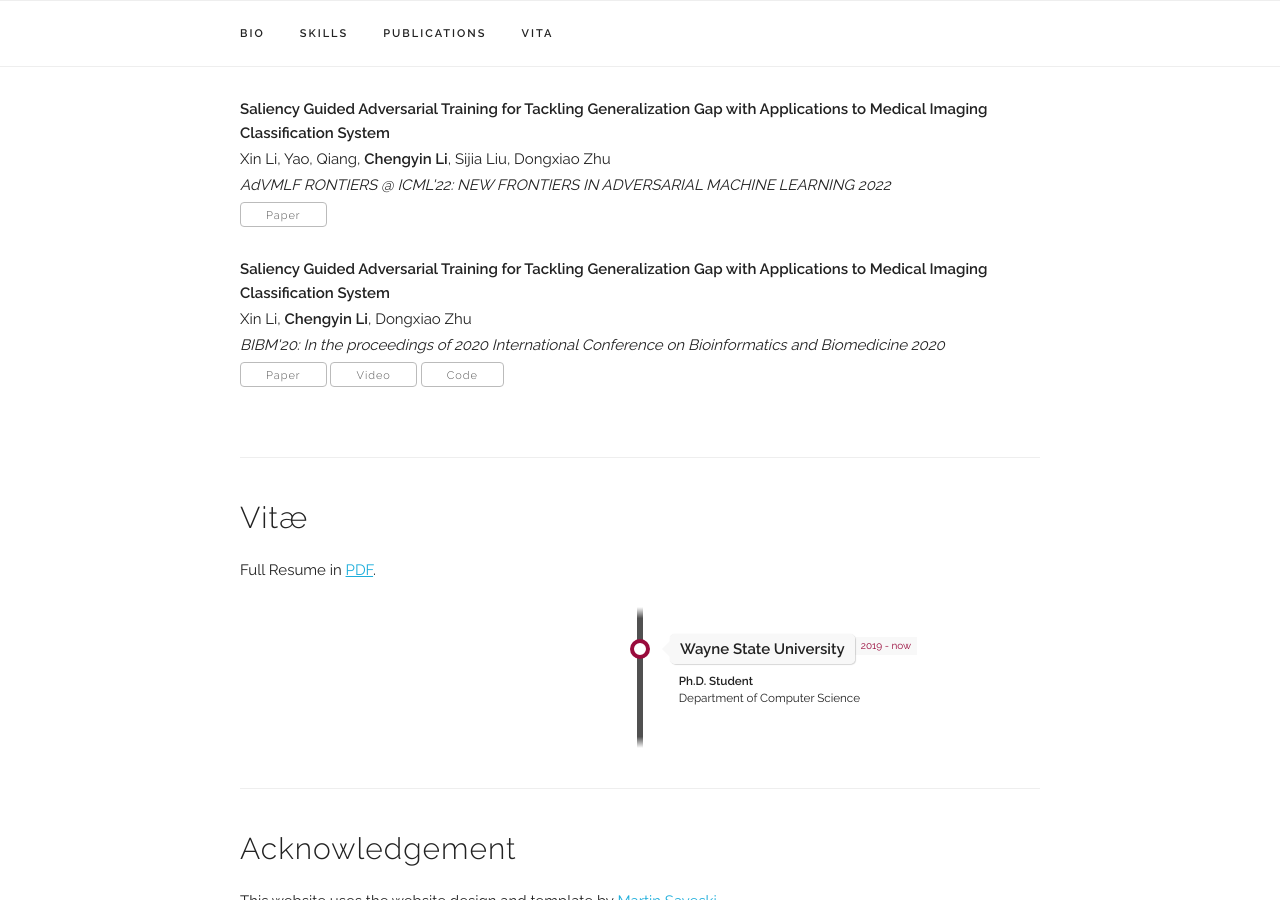
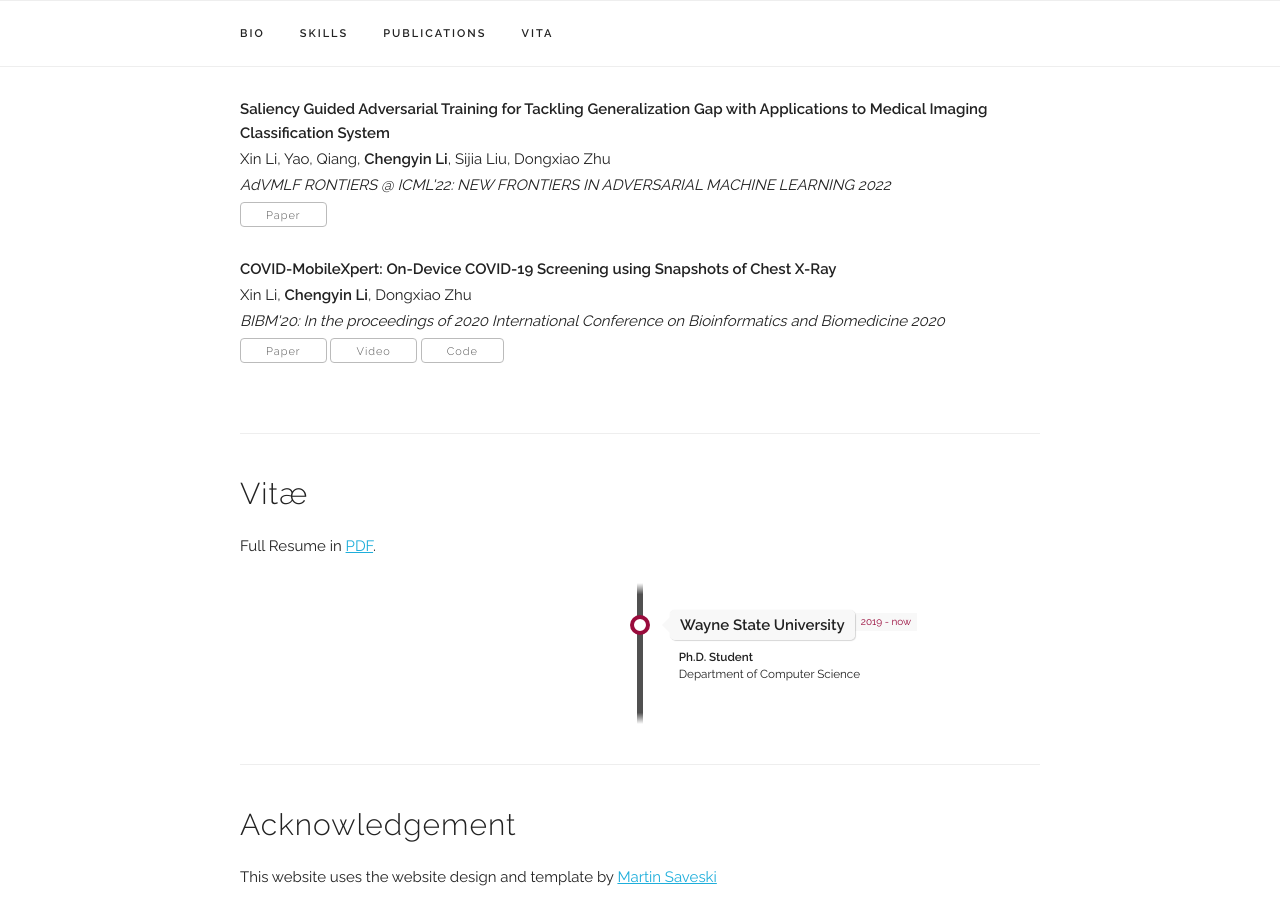
Before and after one commit to ChengyinLee/chengyinlee.github.io, a Jekyll site: the page built from index.html, in a window 1280 px wide and 900 px high, scrolled down 1621 px. Built offline with Jekyll 4.4.1, drawn with Linux system fonts in a browser that asks for light colours; some web fonts are replaced.

Commit message:
Update publications.yaml

```diff
--- a/_data/publications.yaml
+++ b/_data/publications.yaml
@@ -21,7 +21,7 @@ papers:
     paper_pdf: "/assets/publications/2022_adv_meidcal_classification/SGAicml2022w.pdf"
     selected: y
 
-  - title: "Saliency Guided Adversarial Training for Tackling Generalization Gap with Applications to Medical Imaging Classification System"
+  - title: "COVID-MobileXpert: On-Device COVID-19 Screening using Snapshots of Chest X-Ray"
     authors: Xin Li, <b>Chengyin Li</b>, Dongxiao Zhu
     venue: "BIBM'20: In the proceedings of 2020 International Conference on Bioinformatics and Biomedicine 2020"
     paper_pdf: "/assets/publications/2020_covid_xpert/covid_xpert.pdf"
```
